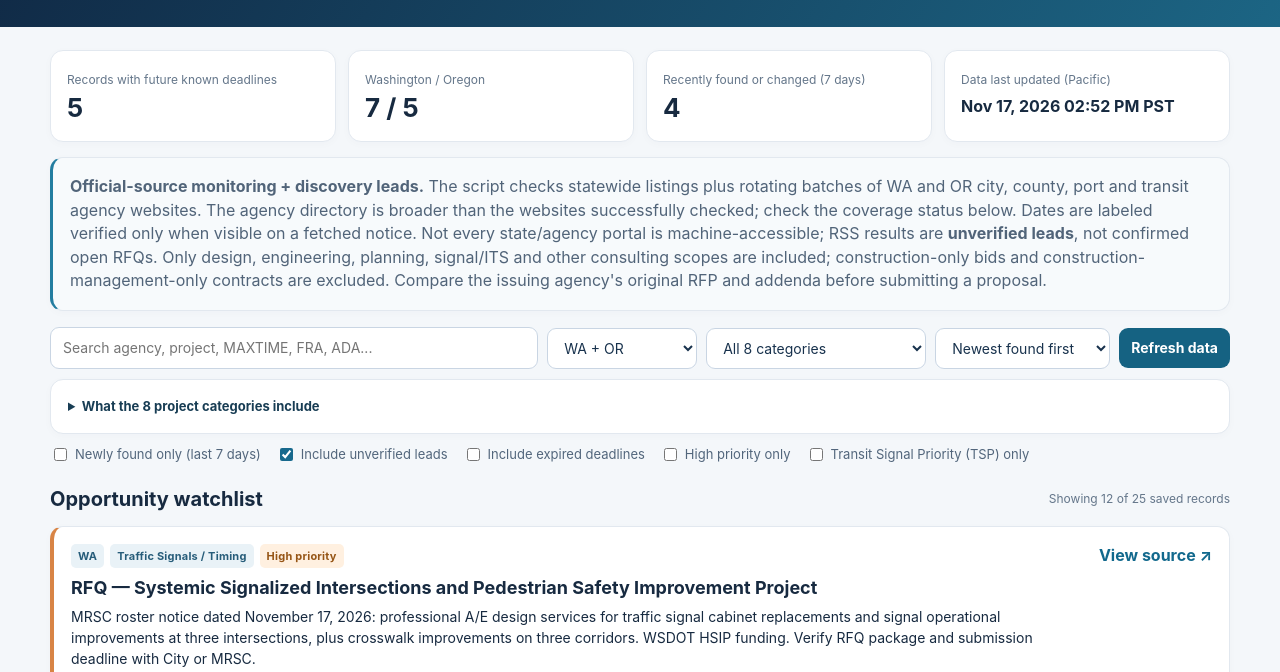
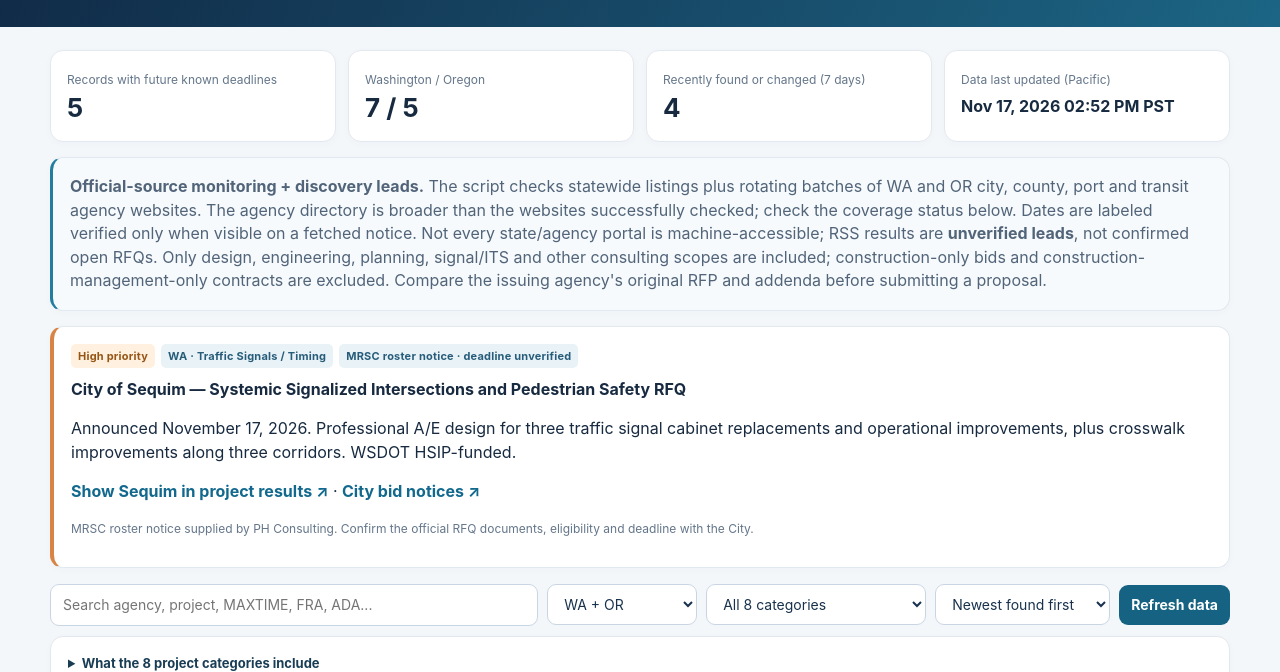
Before and after one commit to MarkRahmanPh/PH-Consulting-Project-Finder, a plain HTML site: page index.html in a window 1280 px wide. Shown: the part 128-800 px from the top of the page. Drawn offline with Linux system fonts and the light colour scheme.

Commit message:
Feature Sequim RFQ prominently on dashboard independent of feed filters

```diff
--- a/index.html
+++ b/index.html
@@ -62,6 +62,13 @@
     The script checks statewide listings plus rotating batches of WA and OR city, county, port and transit agency websites. The agency directory is broader than the websites successfully checked; check the coverage status below. Dates are labeled verified only when visible on a fetched notice.
     Not every state/agency portal is machine-accessible; RSS results are <strong>unverified leads</strong>, not confirmed open RFQs.
     Only design, engineering, planning, signal/ITS and other consulting scopes are included; construction-only bids and construction-management-only contracts are excluded. Compare the issuing agency's original RFP and addenda before submitting a proposal.
+  </section>
+  <section class="panel" aria-label="Featured Sequim opportunity" style="border-left:4px solid #d88445">
+    <div class="tags"><span class="tag high">High priority</span><span class="tag">WA · Traffic Signals / Timing</span><span class="tag">MRSC roster notice · deadline unverified</span></div>
+    <h2 style="margin-top:10px">City of Sequim — Systemic Signalized Intersections and Pedestrian Safety RFQ</h2>
+    <p>Announced November 17, 2026. Professional A/E design for three traffic signal cabinet replacements and operational improvements, plus crosswalk improvements along three corridors. WSDOT HSIP-funded.</p>
+    <p><a class="link" href="?q=Sequim">Show Sequim in project results ↗</a> · <a class="link" href="https://www.sequimwa.gov/Bids.aspx" target="_blank" rel="noopener noreferrer">City bid notices ↗</a></p>
+    <p class="sub">MRSC roster notice supplied by PH Consulting. Confirm the official RFQ documents, eligibility and deadline with the City.</p>
   </section>
   <section class="toolbar" aria-label="Search and filters">
     <input type="search" id="search" placeholder="Search agency, project, MAXTIME, FRA, ADA..." aria-label="Search opportunities">
```
